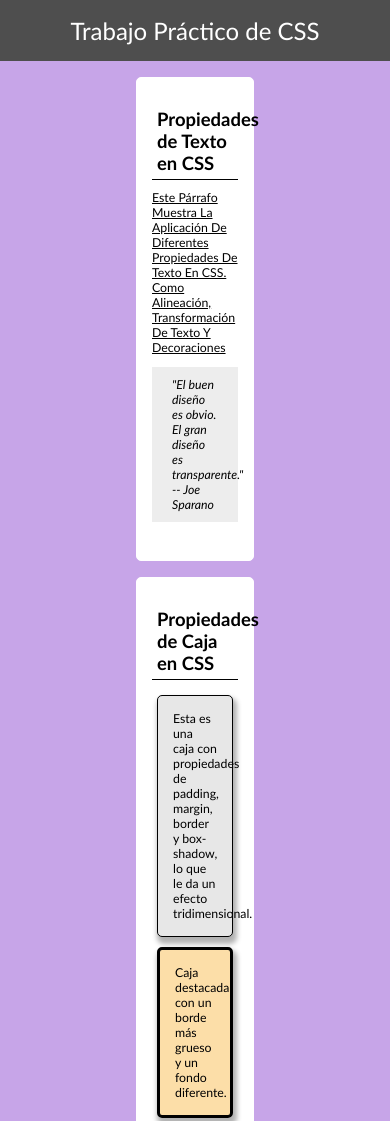
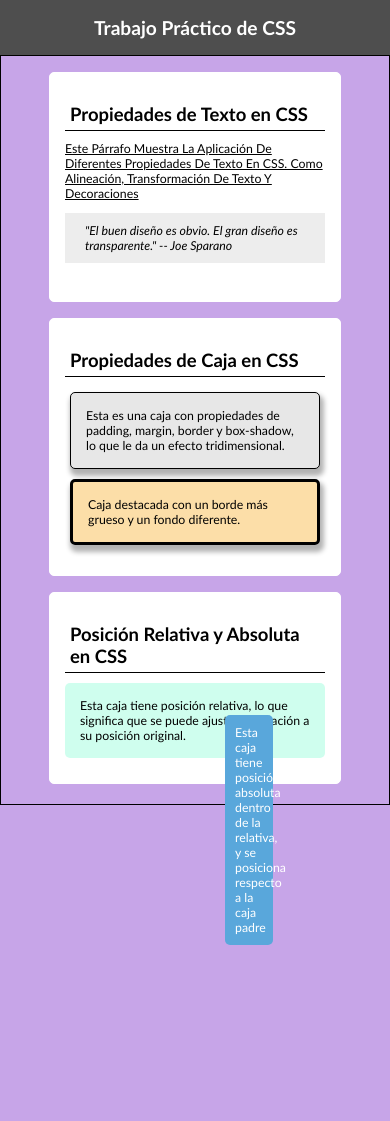
Before and after one commit to EnzoMinchaca/css-tp, a plain HTML site: page index.html in a window 390 px wide. Shown: the top 1121 px of the page. After the commit the page ends 945 px from the top, so only its background shows below. Drawn offline with Linux system fonts and the light colour scheme.

Commit message:
advanced

```diff
--- a/index.html
+++ b/index.html
@@ -7,7 +7,7 @@
 </head>
 <body>
     <section class="container">
-        <p class="title">Trabajo Práctico de CSS</p>
+        <h1 class="title">Trabajo Práctico de CSS</h1>
         <blockquote class="bq">
             <section class="subcontainer">
                 <h2 class="tit">Propiedades de Texto en CSS</h2>
--- a/styles.css
+++ b/styles.css
@@ -85,8 +85,9 @@ body {
     color: white;
     padding: 10px;
     border-radius: 5px;
-    top: 1.5rem;
-    left: 34rem;
+    top: 30px;
+    right: 0;
+    margin-right: 20px;
 }
 
 @media screen and (max-width: 768px) {
@@ -99,4 +100,18 @@ body {
         right: 2rem;
         top: 2rem;
     }
+
+    .title {
+        font-size: 1.2rem;
+    }
+
+    .bq {
+        border: 1px solid black;
+        margin: 0;
+        padding-bottom: 20px;
+    }
+
+    .subcontainer {
+        margin: 1rem 3rem 0rem 3rem;
+    }
 }
```
